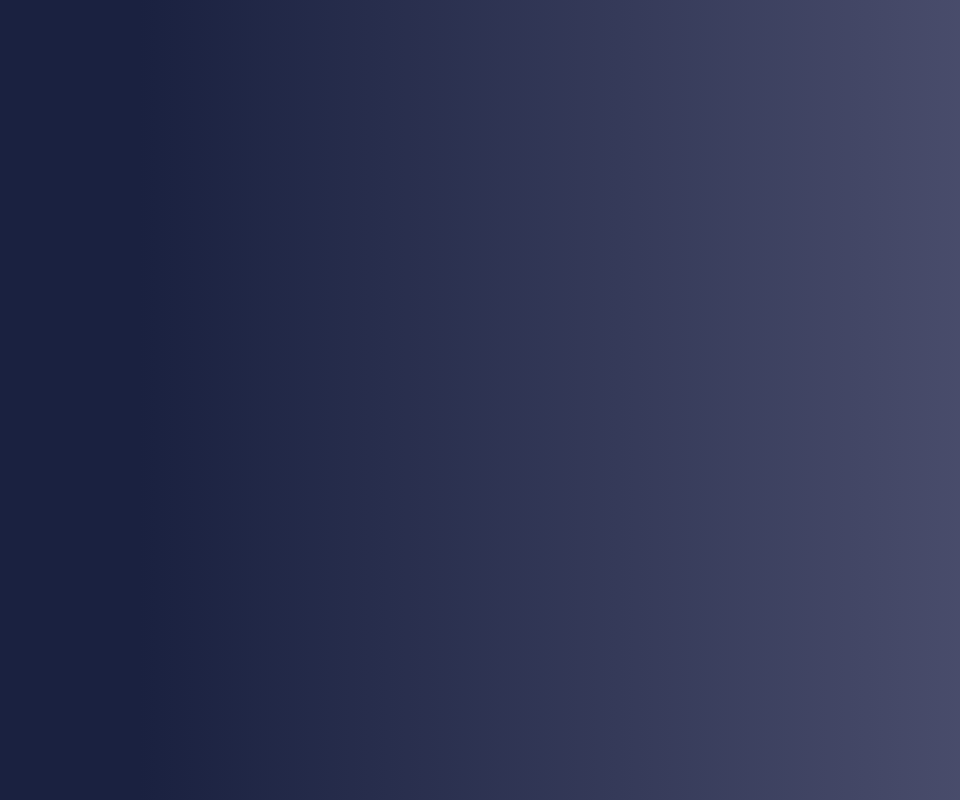
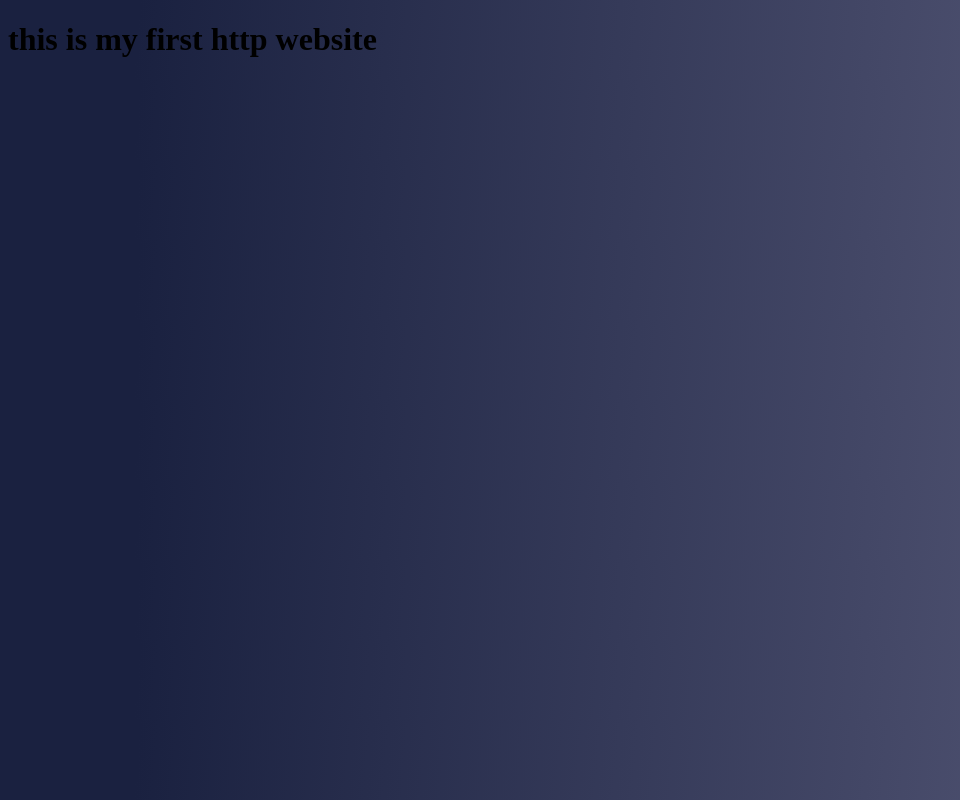
Before and after one commit to mdak2018/ourweb.github.io, a plain HTML site: page new.html in a window 1280 px wide. Shown: the whole page, without its empty margins (0-960 px from the left). Drawn offline with Linux system fonts and the light colour scheme.

Commit message:
Update new.html

```diff
--- a/new.html
+++ b/new.html
@@ -5,8 +5,11 @@
 
   </style>
 </head>
+
+
 <body style="background-image: linear-gradient( 94.3deg,  rgba(26,33,64,1) 10.9%, rgba(81,84,115,1) 87.1% );">
 
+  <h1> this is my first http website </h>
 
 
 </body>
```
